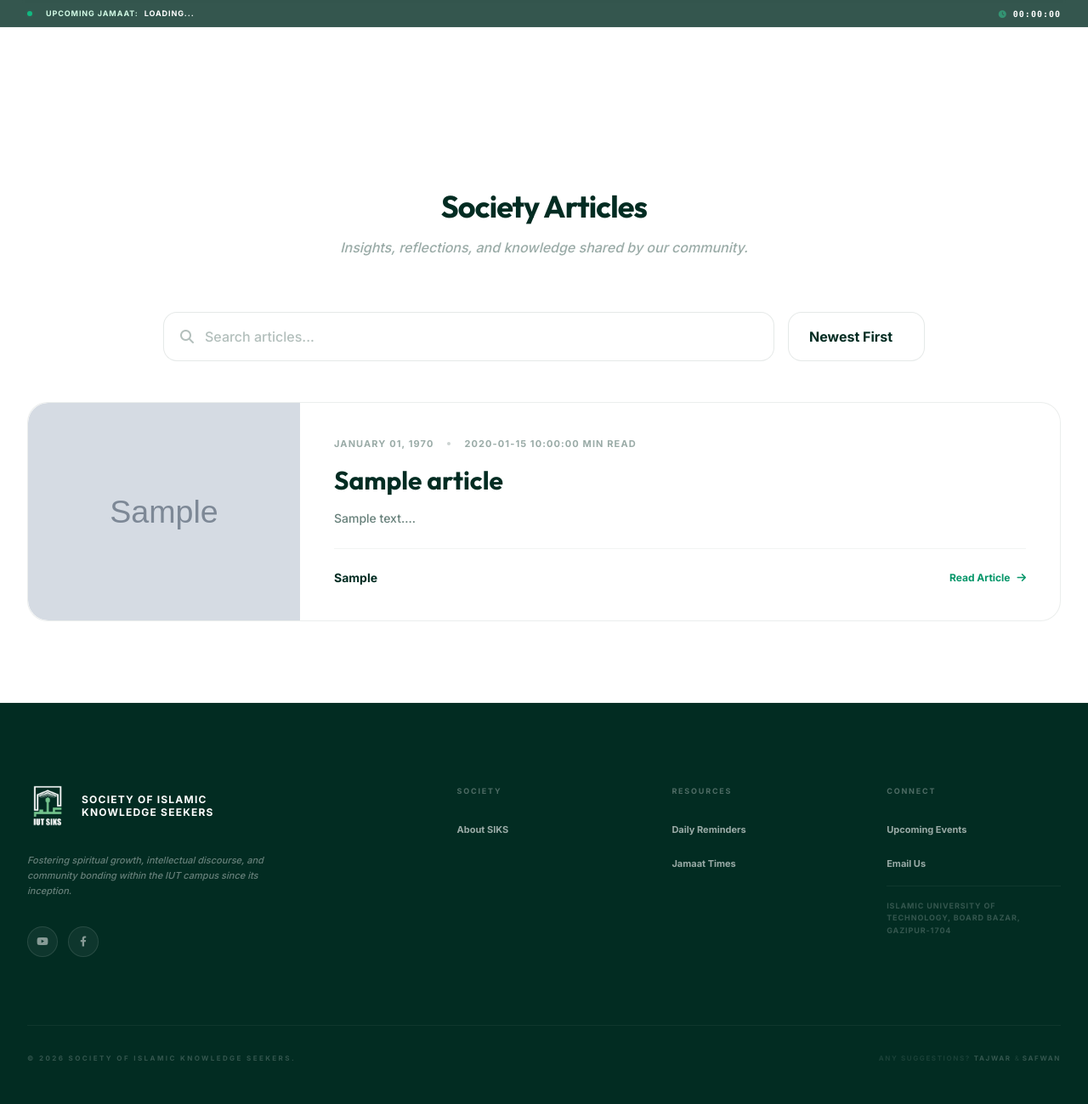
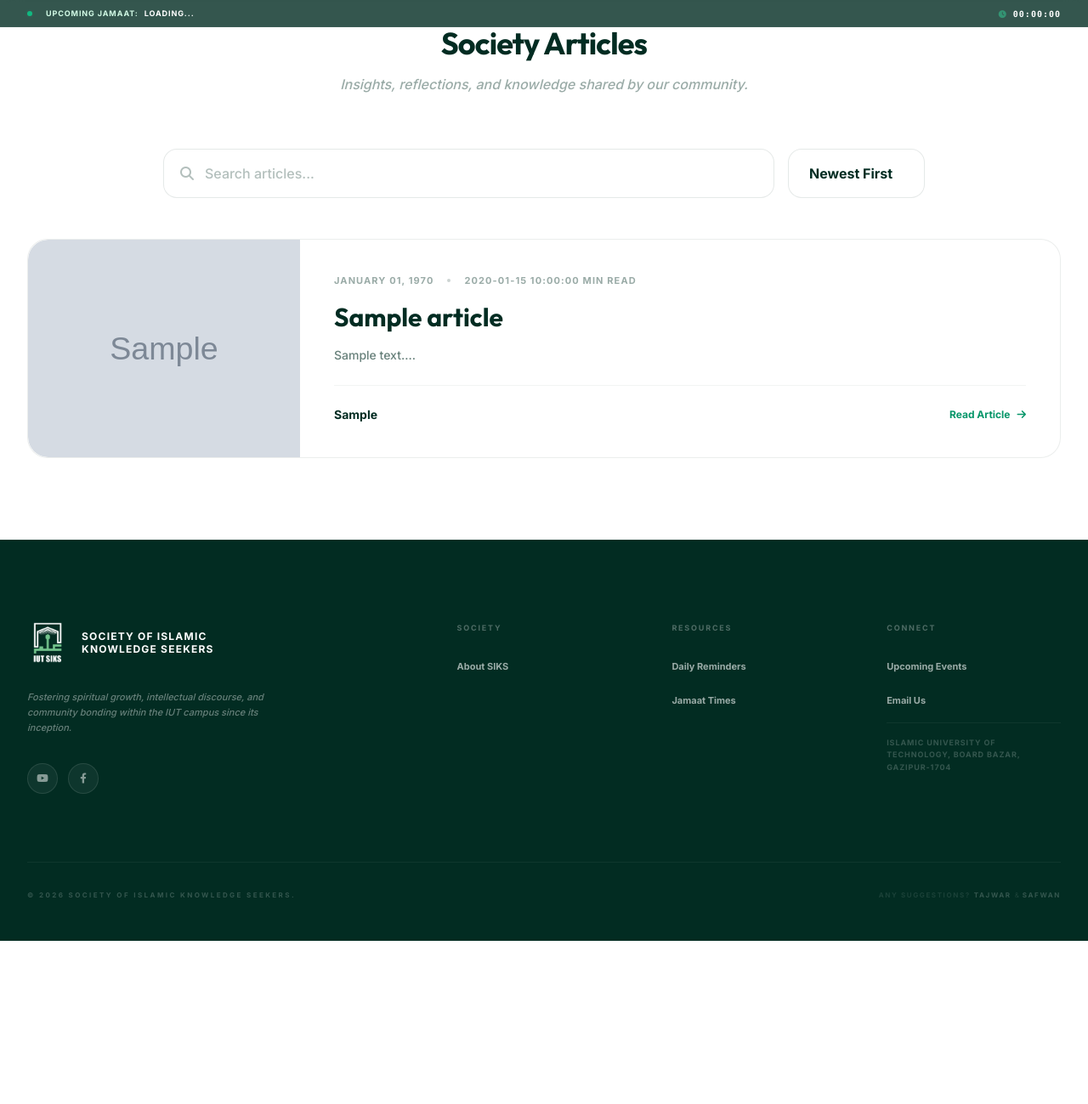
Before and after one commit to safwansatil/SIKS_Website, a PHP site: page /articles in a window 1280 px wide. Shown: the part 65-1364 px from the top of the page at 85% size. After the commit the page ends 1172 px from the top, so only its background shows below. Run offline with PHP 8.4, Linux system fonts and the light colour scheme; tables that the repository leaves empty or names only in its code hold one stand-in row (values such as "Sample post"); grey boxes marked "Sample" are stand-in pictures; a stand-in replaces the project's code that opens the database connection; some libraries are stand-ins or nearby versions.

Commit message:
fix: bubble

```diff
--- a/article.php
+++ b/article.php
@@ -7,7 +7,7 @@ $isHtmx = isset($_SERVER['HTTP_HX_REQUEST']);
 if (!$isHtmx) {
     require_once 'includes/header.php';
 } else {
-    echo '<main id="main-content" class="pt-24 animate-page">';
+    echo '<main id="main-content" class="animate-page">';
 }
 
 $id = isset($_GET['id']) ? (int)$_GET['id'] : null;
--- a/articles.php
+++ b/articles.php
@@ -9,7 +9,7 @@ if (!$isHtmx) {
 } else {
     // For HTMX requests, we wrap the content in the same main tag structure
     // so that hx-select="#main-content" still works on the client side.
-    echo '<main id="main-content" class="pt-24 animate-page">';
+    echo '<main id="main-content" class="animate-page">';
 }
 
 // Pagination & Sorting Configuration
--- a/assets/js/app.js
+++ b/assets/js/app.js
@@ -126,6 +126,7 @@ function initUX() {
     }
 
     updateAdaptiveUI();
+    handleHeaderScroll();
 }
 
 function handleHeaderScroll() {
@@ -137,15 +138,8 @@ function handleHeaderScroll() {
 
     if (window.scrollY > 20) {
         navbar.classList.add('header-solid');
-        // Only hide the bar if it's NOT in bubble mode
-        if (bar && !isDetail) {
-            bar.classList.add('bar-hidden');
-        }
     } else {
         navbar.classList.remove('header-solid');
-        if (bar) {
-            bar.classList.remove('bar-hidden');
-        }
     }
 }
 
--- a/event_details.php
+++ b/event_details.php
@@ -7,7 +7,7 @@ $isHtmx = isset($_SERVER['HTTP_HX_REQUEST']);
 if (!$isHtmx) {
     require_once 'includes/header.php';
 } else {
-    echo '<main id="main-content" class="pt-24 animate-page">';
+    echo '<main id="main-content" class="animate-page">';
 }
 
 $id = isset($_GET['id']) ? (int)$_GET['id'] : null;
--- a/includes/header.php
+++ b/includes/header.php
@@ -207,8 +207,12 @@
     </style>
 </head>
 
-<body class="bg-white font-sans text-emerald-950 overflow-x-hidden pt-24"
-      data-page-type="<?php echo (isset($article) || isset($event)) ? 'detail' : 'main'; ?>">
+<?php
+    $currentScript = basename($_SERVER['SCRIPT_NAME']);
+    $isDetailPage = in_array($currentScript, ['article.php', 'event_details.php']);
+?>
+<body class="bg-white font-sans text-emerald-950 overflow-x-hidden"
+      data-page-type="<?php echo $isDetailPage ? 'detail' : 'main'; ?>">
     <!-- Reading Progress Bar -->
     <div id="reading-progress-bar" class="fixed top-0 left-0 w-0 h-1.5 bg-emerald-600 z-[120] transition-all duration-150 shadow-[0_0_10px_rgba(16,185,129,0.3)]"></div>
 
@@ -338,7 +342,6 @@
         </header>
 
     <?php
-        $isDetailPage = (isset($article) || isset($event));
         $barClasses = $isDetailPage
             ? "fixed top-24 right-4 w-auto rounded-full shadow-2xl border border-white/10 px-4 h-9 z-[110]"
             : "relative w-full border-b border-white/5 h-8 z-[90]";
@@ -502,4 +505,4 @@ function updateCountdown() {
         });
     </script>
 
-    <main id="main-content" class="pt-24 animate-page">
+    <main id="main-content" class="animate-page">
```
